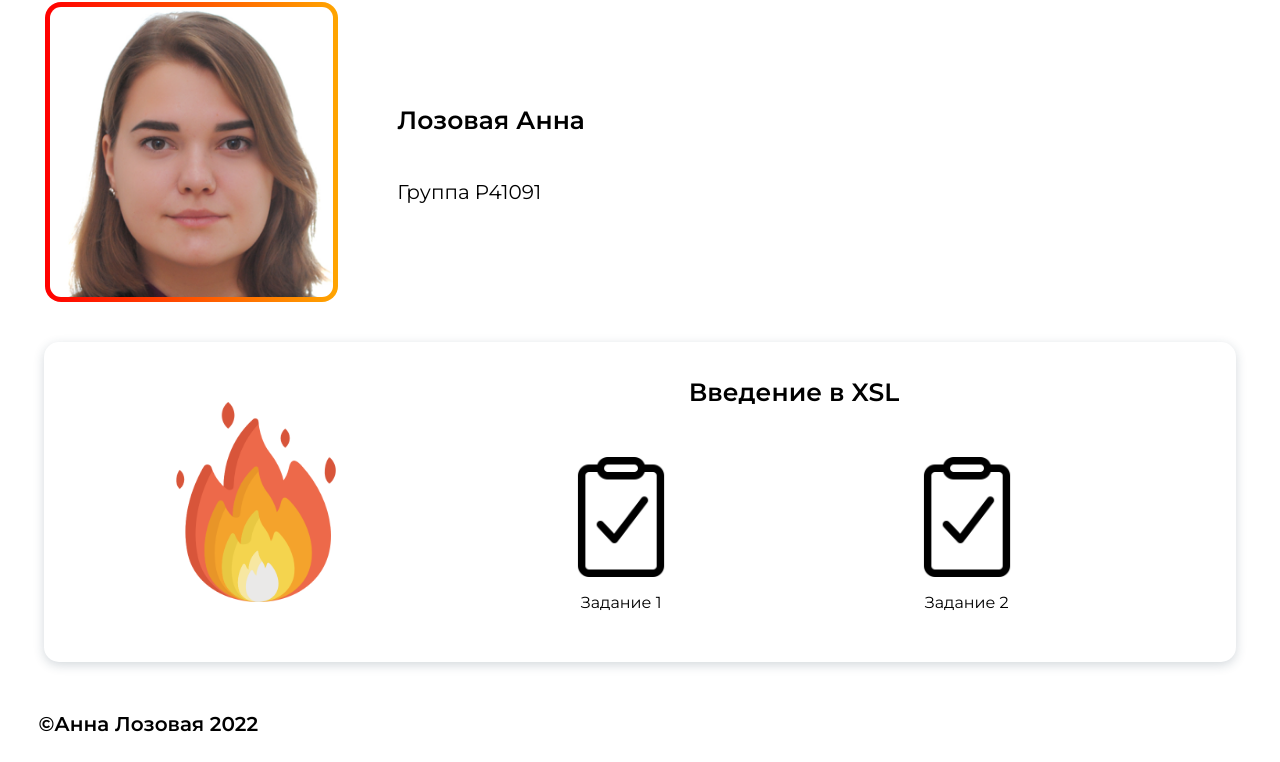
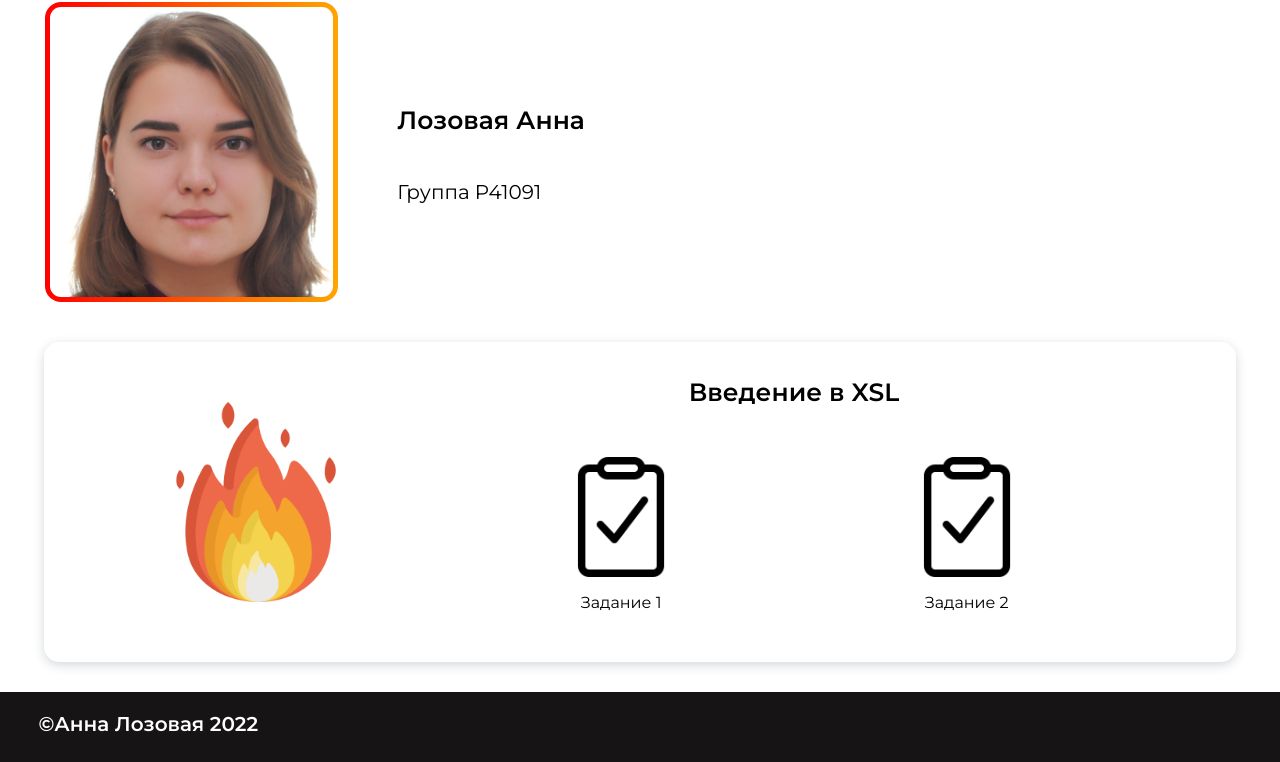
Before and after one commit to lozovaya-collab/itmo_web, a plain HTML site: page index.html in a window 1280 px wide. Shown: the part 68-830 px from the top of the page. Drawn offline with Linux system fonts and the light colour scheme.

Commit message:
fix: fix style footer

```diff
--- a/style/_footer.scss
+++ b/style/_footer.scss
@@ -7,4 +7,6 @@
     font-family: 'Montserrat', sans-serif;
     font-weight: 600;
     font-size: 20px;
+    background: #161414;
+    color: white;
 }
```
Also changed, not shown: style/main.css, 1 other file.
